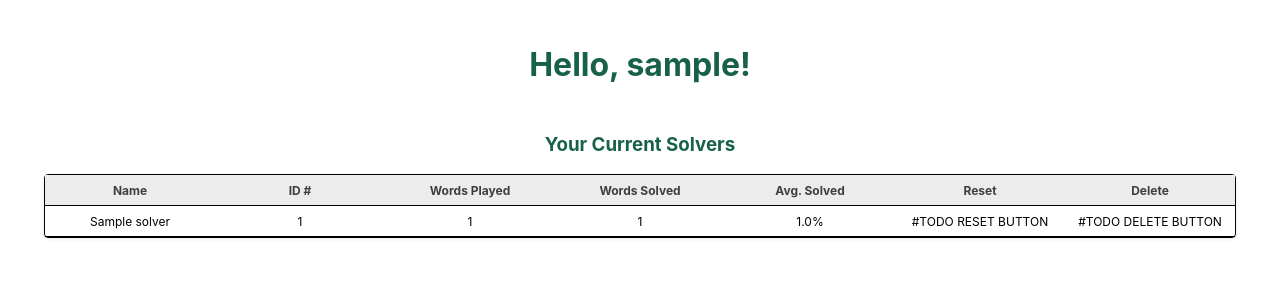
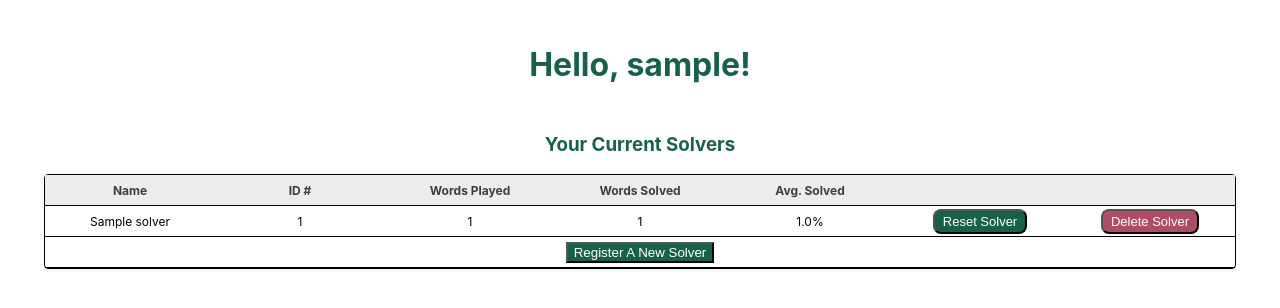
Before and after one commit to abbierm/WordGuessAPI, a Flask app: a page that uses app/templates/user.html in a window 1280 px wide. Shown: the part 60-368 px from the top of the page. Run offline with Flask 3, Linux system fonts and the light colour scheme; tables that the repository leaves empty hold one stand-in row (values such as "Sample post").

Commit message:
added reset and delete solver button on user's landing page

```diff
--- a/app/main/routes.py
+++ b/app/main/routes.py
@@ -1,4 +1,4 @@
-from flask import render_template, redirect, url_for
+from flask import render_template, redirect, url_for, request, flash
 from app.main import bp
 from flask_login import current_user
 import sqlalchemy as sa
@@ -29,3 +29,31 @@ def user(username):
 
     solvers = db.session.scalars(sa.select(Solver).where(Solver.user_id==user.id))
     return render_template('/user.html', user=user, solvers=list(solvers))
+
+
+@bp.route('/reset_solver', methods=["POST"])
+def reset_solver():
+    if request.method == "POST" and current_user.is_authenticated:
+        solver_id = request.form.get("solver")
+        solver = db.session.scalar(sa.select(Solver).where(
+                                            Solver.id == solver_id))
+        solver.reset_games()
+        flash(f'{solver.name} has been reset!')
+        return redirect(url_for('main.user', username=current_user.username))
+    else:
+        return redirect(url_for('main.index'))
+
+
+@bp.route('/delete_solver', methods=["POST"])
+def delete_solver():
+    if request.method == "POST" and current_user.is_authenticated:
+        solver_id = request.form.get("solver")
+        solver = db.session.scalar(sa.select(Solver).where(
+                                            Solver.id == solver_id))
+        name = solver.name
+        db.session.execute(sa.delete(Solver).where(Solver.id == solver_id))
+        db.session.commit()
+        flash(f"{name} has been deleted!!")
+        return redirect(url_for('main.user', username=current_user.username))
+    else:
+        return redirect(url_for('main.index'))
--- a/app/static/styles.css
+++ b/app/static/styles.css
@@ -131,3 +131,24 @@ body {
     justify-content: center;
     align-items: center;
 }
+
+input[type=submit] {
+    text-align: center;
+    cursor: pointer;
+    border-radius: 8px;
+    padding: 3px 8px;
+    font-size: 13px;
+    min-width: 80px;
+    font-weight: 500;
+    border-color: none;
+}
+
+ .reset-button {
+    background-color: #17614a;
+    color: white;
+}
+
+.delete-button {
+    background-color: #af4d66;
+    color: white;
+}
--- a/app/templates/user.html
+++ b/app/templates/user.html
@@ -21,8 +21,8 @@
             <div class="row-item">Words Played</div>
             <div class="row-item">Words Solved</div>
             <div class="row-item">Avg. Solved</div>
-            <div class="row-item">Reset</div>
-            <div class="row-item">Delete</div>
+            <div class="row-item"></div>
+            <div class="row-item"></div>
         </div>
         {% for solver in solvers %}
         <div class="table-row">
@@ -31,10 +31,29 @@
             <div class="row-item">{{ solver.words_played }}</div>
             <div class="row-item">{{ solver.words_won }}</div>
             <div class="row-item">{{ solver.avg }}%</div>
-            <div class="row-item">#TODO RESET BUTTON</div>
-            <div class="row-item">#TODO DELETE BUTTON</div>
+
+            <div class="row-item">
+                <form action="{{url_for('main.reset_solver') }}" method="POST" onSubmit="return confirm('Are you sure you want to reset all the data on {{ solver.name }}');">
+                    <input type="hidden" value="{{ solver.id }}" name="solver">
+                    <input type="submit" class="reset-button" value="Reset Solver">
+                </form>
+            </div>
+            <div class="row-item">
+                <form action="{{url_for('main.delete_solver') }}" method="POST" onSubmit="return confirm('Are you sure you want to delete {{ solver.name }}?  This is permanent and cannot be undone?');">
+                    <input type="hidden" value="{{ solver.id }}" name="solver">
+                    <input type="submit" class="delete-button" value="Delete Solver">
+                </form>
+            </div>
+
         </div>
         {% endfor %}
+        <div class="table-row">
+            <div class="row-item">
+                <button class="reset-button">
+                    Register A New Solver
+                </button>
+            </div>
+        </div>
     </div>
 </div>
 
--- a/app/wordguess.py
+++ b/app/wordguess.py
@@ -49,7 +49,6 @@ def create_game(user_id: int, solver_id: int) -> dict:
     new_word = _choose_word()
 
     new_game = Game(
-        user_id = user_id,
         solver_id = solver_id,
         correct_word = new_word
         )
--- a/example_solver_clients/regex_solver/regex_solver.py
+++ b/example_solver_clients/regex_solver/regex_solver.py
@@ -39,7 +39,6 @@ class GameData(BaseModel):
     game_id: int
     token: str
     token_expiration: datetime = None
-    user_id: int
     solver_id: int
     solver_name: str
     status: bool = True
@@ -338,7 +337,7 @@ class RegexSolver:
 #==========================================================================
 def main():
     solver_instance = RegexSolver(username='v8-dev')
-    solver_instance.play(10)
+    solver_instance.play(200)
 
 if __name__ == "__main__":
     main()
--- a/requirements.txt
+++ b/requirements.txt
@@ -22,7 +22,7 @@ iniconfig==2.0.0
 itsdangerous==2.1.2
 jaraco.classes==3.3.0
 jeepney==0.8.0
-Jinja2==3.1.3
+Jinja2==3.1.4
 jwt==1.3.1
 keyring==24.3.0
 markdown-it-py==3.0.0
@@ -49,6 +49,6 @@ six==1.16.0
 SQLAlchemy==2.0.27
 typing_extensions==4.9.0
 urllib3==2.1.0
-Werkzeug==3.0.1
+Werkzeug==3.0.3
 WTForms==3.1.2
 zipp==3.17.0
```
Also changed, not shown: app/models.py (+16 -8 lines), README.md (added), example_solver_clients/regex_solver/__init__.py (deleted).
